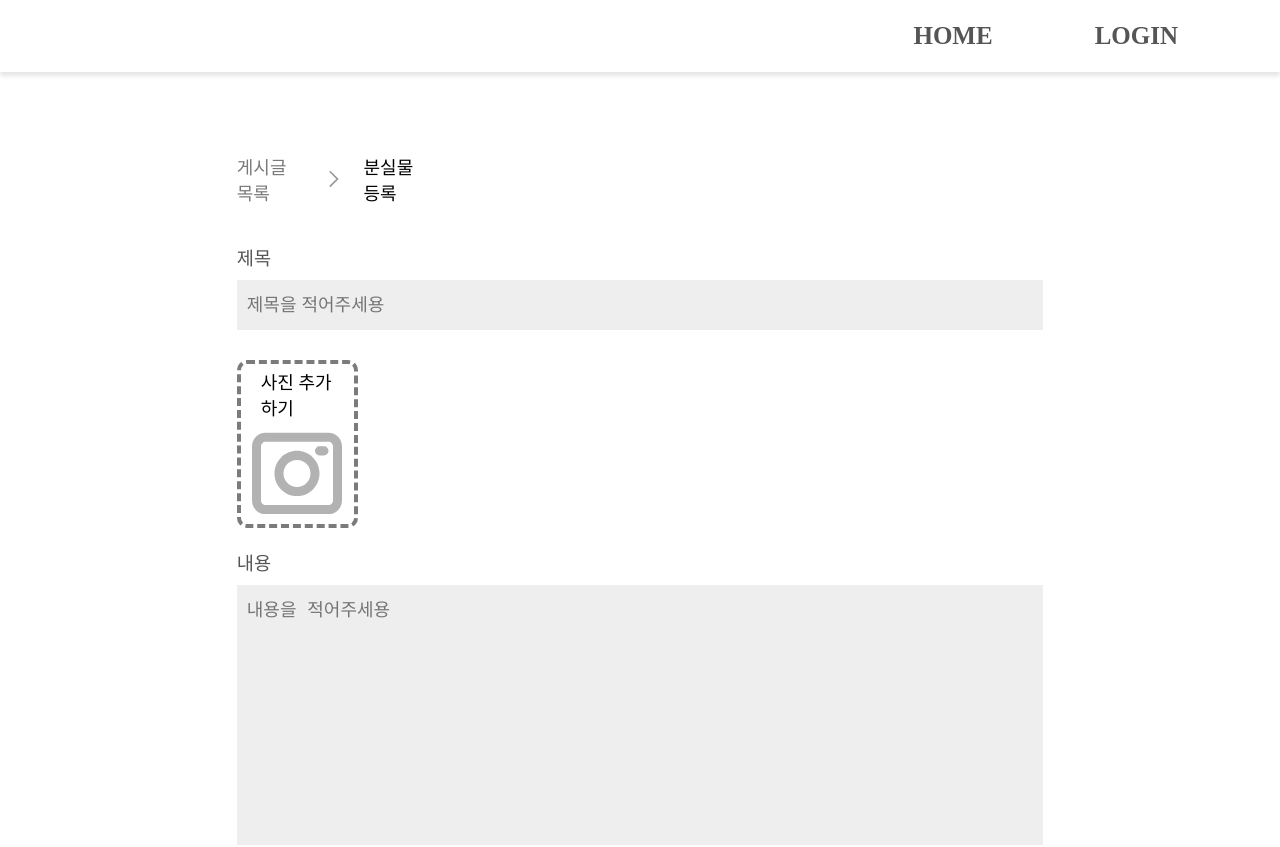
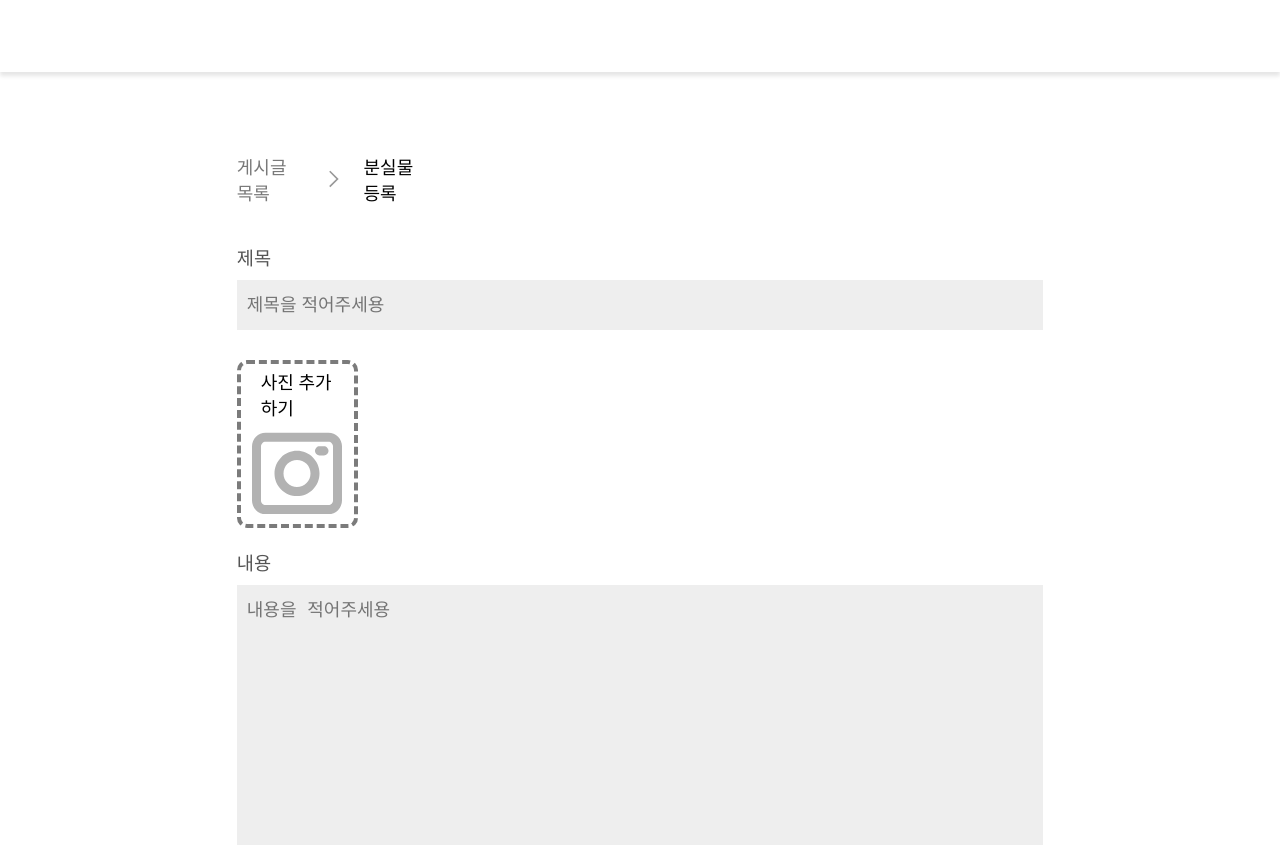
Before and after one commit to Gram-Doffice/Doffice_FE, a React (Vite) app: page /write-lost in a window 1280 px wide. Shown: the top 847 px of the page. Built offline with nearby package versions, Linux system fonts and the light colour scheme.

Commit message:
헤더 수정

```diff
--- /dev/null
+++ b/src/components/Header.jsx
@@ -0,0 +1,35 @@
+import React from 'react'
+import styled from "@emotion/styled";
+import { useNavigate } from "react-router-dom";
+
+const Header = () => {
+  const navigate = useNavigate();
+  return (
+    <Container>
+      <HeaderTextBox>
+        <HeaderText onClick={() => navigate("/")}>HOME</HeaderText>
+        <HeaderText onClick={() => navigate("/login")}>LOGIN</HeaderText>
+      </HeaderTextBox>
+    </Container>
+  );
+}
+const Container = styled.div`
+  width: 100%;
+  height: 75px;
+  box-shadow: 0 4px 4px rgba(0, 0, 0, 0.1);
+  display: flex;
+  justify-content: flex-end;
+  align-items: center;
+  margin-bottom: 49px;
+`;
+
+const HeaderTextBox = styled.div``;
+
+const HeaderText = styled.span`
+  font-size: 25px;
+  font-weight: bold;
+  margin-right: 102px;
+  color: #555555;
+  cursor: pointer;
+`;
+export default Header
--- a/src/pages/CheckLost.jsx
+++ b/src/pages/CheckLost.jsx
@@ -3,6 +3,7 @@ import styled from "@emotion/styled";
 import { useNavigate } from "react-router-dom";
 import Picture from "../assets/arrow.svg";
 import Picture2 from "../assets/lostimg.svg";
+import Header from "../components/Header";
 
 const CheckList = () => {
   const navigate = useNavigate();
@@ -10,12 +11,7 @@ const CheckList = () => {
 
   return (
     <Body>
-      <Header>
-        <HeaderTextBox>
-          <HeaderText onClick={() => navigate("/")}>HOME</HeaderText>
-          <HeaderText onClick={() => navigate("/Login")}>LOGIN</HeaderText>
-        </HeaderTextBox>
-      </Header>
+      <Header/>
       <SecondContainer>
         <MainBox>
           <TextList>
@@ -79,25 +75,7 @@ const Body = styled.div`
   height: 100vh;
   margin-bottom: 174px;
 `;
-const Header = styled.div`
-  width: 100%;
-  height: 8%;
-  box-shadow: 0 4px 4px rgba(0, 0, 0, 0.1);
-  display: flex;
-  justify-content: flex-end;
-  align-items: center;
-  margin-bottom: 49px;
-`;
 
-const HeaderTextBox = styled.div``;
-
-const HeaderText = styled.span`
-  font-size: 25px;
-  font-weight: bold;
-  margin-right: 102px;
-  color: #555555;
-  cursor: pointer;
-`;
 
 const SecondContainer = styled.div`
   display: flex;
--- a/src/pages/CheckNotice.jsx
+++ b/src/pages/CheckNotice.jsx
@@ -2,6 +2,7 @@ import React, { useState } from "react";
 import styled from "@emotion/styled";
 import { useNavigate } from "react-router-dom";
 import Picture from "../assets/arrow.svg";
+import Header from "../components/Header";
 
 const CheckNotice = () => {
   const navigate = useNavigate();
@@ -9,12 +10,7 @@ const CheckNotice = () => {
 
   return (
     <Body>
-      <Header>
-        <HeaderTextBox>
-          <HeaderText onClick={() => navigate("/")}>HOME</HeaderText>
-          <HeaderText onClick={() => navigate("/login")}>LOGIN</HeaderText>
-        </HeaderTextBox>
-      </Header>
+      <Header/>
       <SecondContainer>
         <MainBox>
           <TextList>
@@ -71,25 +67,7 @@ const Body = styled.div`
   width: 100%;
   height: 100vh;
 `;
-const Header = styled.div`
-  width: 100%;
-  height: 8%;
-  box-shadow: 0 4px 4px rgba(0, 0, 0, 0.1);
-  display: flex;
-  justify-content: flex-end;
-  align-items: center;
-  margin-bottom: 49px;
-`;
 
-const HeaderTextBox = styled.div``;
-
-const HeaderText = styled.span`
-  font-size: 25px;
-  font-weight: bold;
-  margin-right: 102px;
-  color: #555555;
-  cursor: pointer;
-`;
 
 const SecondContainer = styled.div`
   display: flex;
--- a/src/pages/Login.jsx
+++ b/src/pages/Login.jsx
@@ -1,24 +1,15 @@
 import React from "react";
 import styled from "@emotion/styled";
-import { useNavigate } from "react-router-dom";
 import eye from "../assets/eye.svg";
+import Header from "../components/Header";
 
 
 
 
 const Login = () => {
-
-    const navigate = useNavigate();
-
-
   return (
     <Body>
-      <Header>
-        <HeaderTextBox>
-          <HeaderText onClick={() => navigate("/")}>HOME</HeaderText>
-          <HeaderText onClick={() => navigate("/login")}>LOGIN</HeaderText>
-        </HeaderTextBox>
-      </Header>
+      <Header/>
       <LogIn_Box>
         <Login_Text>로그인</Login_Text>
         <Id_Input_Box
@@ -43,25 +34,6 @@ const Body = styled.div`
   height: 900px;
 `;
 
-const Header = styled.div`
-  width: 100%;
-  height: 8%;
-  box-shadow: 0 4px 4px rgba(0, 0, 0, 0.1);
-  display: flex;
-  justify-content: flex-end;
-  align-items: center;
-  margin-bottom: 49px;
-`;
-
-const HeaderTextBox = styled.div``;
-
-const HeaderText = styled.span`
-  font-size: 25px;
-  font-weight: bold;
-  margin-right: 102px;
-  color: #555555;
-  cursor: pointer;
-`;
 
 const LogIn_Box = styled.div`
   width: 26%;
--- a/src/pages/LostList.jsx
+++ b/src/pages/LostList.jsx
@@ -1,6 +1,7 @@
 import React, { useState } from "react";
 import styled from "@emotion/styled";
 import { useNavigate } from "react-router-dom";
+import Header from "../components/Header";
 
 const LostList = () => {
   const navigate = useNavigate();
@@ -14,12 +15,7 @@ const LostList = () => {
 
   return (
     <Body>
-      <Header>
-        <HeaderTextBox>
-          <HeaderText onClick={() => navigate("/")}>HOME</HeaderText>
-          <HeaderText onClick={() => navigate("/login")}>LOGIN</HeaderText>
-        </HeaderTextBox>
-      </Header>
+      <Header/>
       <SecondContainer>
         <MainBox>
           <ListText>게시물 목록</ListText>
@@ -64,27 +60,10 @@ const LostList = () => {
 };
 
 const Body = styled.div`
-  width: 100vw;
+  width: 100%;
   height: 900px;
 `;
-const Header = styled.div`
-  width: 100%;
-  height: 8%;
-  box-shadow: 0 4px 4px rgba(0, 0, 0, 0.1);
-  display: flex;
-  justify-content: flex-end;
-  align-items: center;
-  margin-bottom: 49px;
-`;
-const HeaderTextBox = styled.div``;
 
-const HeaderText = styled.span`
-  font-size: 25px;
-  font-weight: bold;
-  margin-right: 102px;
-  color: #555555;
-  cursor: pointer;
-`;
 
 const SecondContainer = styled.div`
   display: flex;
--- a/src/pages/Modify_Lost.jsx
+++ b/src/pages/Modify_Lost.jsx
@@ -4,6 +4,7 @@ import arrow from "../assets/arrow.svg";
 import test from "../assets/Qkzb.jpg"
 import { useNavigate } from "react-router-dom";
 import trashcan from "../assets/trash-solid (1) 1.svg"
+import Header from "../components/Header";
 
 const Write_Notice = () => {
 
@@ -15,12 +16,7 @@ const Write_Notice = () => {
 
   return (
     <Body>
-      <Header>
-        <HeaderTextBox>
-          <HeaderText onClick={() => navigate("/")}>HOME</HeaderText>
-          <HeaderText onClick={() => navigate("/login")}>LOGIN</HeaderText>
-        </HeaderTextBox>
-      </Header>
+      <Header/>
       <Main>
         <Container>
           <Page_move>
@@ -73,25 +69,6 @@ const Body = styled.div`
   height: 900px;
 `;
 
-const Header = styled.div`
-  width: 100%;
-  height: 8%;
-  box-shadow: 0 4px 4px rgba(0, 0, 0, 0.1);
-  display: flex;
-  justify-content: flex-end;
-  align-items: center;
-  margin-bottom: 49px;
-`;
-
-const HeaderTextBox = styled.div``;
-
-const HeaderText = styled.span`
-  font-size: 25px;
-  font-weight: bold;
-  margin-right: 102px;
-  color: #555555;
-  cursor: pointer;
-`;
 
 const Main = styled.div`
   width: 100%;
--- a/src/pages/Modify_Notice.jsx
+++ b/src/pages/Modify_Notice.jsx
@@ -9,12 +9,7 @@ const Write_Notice = () => {
 
   return (
     <Body>
-      <Header>
-        <HeaderTextBox>
-          <HeaderText onClick={() => navigate("/")}>HOME</HeaderText>
-          <HeaderText onClick={() => navigate("/login")}>LOGIN</HeaderText>
-        </HeaderTextBox>
-      </Header>
+      <Header/>
       <Main>
         <Container>
         <Page_move>
@@ -59,15 +54,6 @@ const Header = styled.div`
   margin-bottom: 49px;
 `;
 
-const HeaderTextBox = styled.div``;
-
-const HeaderText = styled.span`
-  font-size: 25px;
-  font-weight: bold;
-  margin-right: 102px;
-  color: #555555;
-  cursor: pointer;
-`;
 
 const Main = styled.div`
     width: 100%;
--- a/src/pages/NoticeList.jsx
+++ b/src/pages/NoticeList.jsx
@@ -1,6 +1,7 @@
 import React, { useState } from "react";
 import styled from "@emotion/styled";
 import { useNavigate } from "react-router-dom";
+import Header from "../components/Header";
 
 const NoticeList = () => {
   const navigate = useNavigate();
@@ -14,12 +15,7 @@ const NoticeList = () => {
 
   return (
     <Body>
-      <Header>
-        <HeaderTextBox>
-          <HeaderText onClick={() => navigate("/")}>HOME</HeaderText>
-          <HeaderText onClick={() => navigate("/login")}>LOGIN</HeaderText>
-        </HeaderTextBox>
-      </Header>
+      <Header/>
       <SecondContainer>
         <MainBox>
           <ListText>게시물 목록</ListText>
@@ -67,24 +63,7 @@ const Body = styled.div`
   width: 100%;
   height: 900px;
 `;
-const Header = styled.div`
-  width: 100%;
-  height: 8%;
-  box-shadow: 0 4px 4px rgba(0, 0, 0, 0.1);
-  display: flex;
-  justify-content: flex-end;
-  align-items: center;
-  margin-bottom: 49px;
-`;
-const HeaderTextBox = styled.div``;
 
-const HeaderText = styled.span`
-  font-size: 25px;
-  font-weight: bold;
-  margin-right: 102px;
-  color: #555555;
-  cursor: pointer;
-`;
 
 const SecondContainer = styled.div`
   display: flex;
--- a/src/pages/PostList.jsx
+++ b/src/pages/PostList.jsx
@@ -1,6 +1,7 @@
 import React, { useState } from "react";
 import styled from "@emotion/styled";
 import { useNavigate } from "react-router-dom";
+import Header from "../components/Header";
 
 const PostList = () => {
   const navigate = useNavigate();
@@ -14,12 +15,7 @@ const PostList = () => {
 
   return (
     <Body>
-      <Header>
-        <HeaderTextBox>
-          <HeaderText onClick={() => navigate("/")}>HOME</HeaderText>
-          <HeaderText onClick={() => navigate("/login")}>LOGIN</HeaderText>
-        </HeaderTextBox>
-      </Header>
+      <Header/>
       <SecondContainer>
         <MainBox>
           <ListText>게시물 목록</ListText>
@@ -71,24 +67,7 @@ const Body = styled.div`
   height: 900px;
   margin-bottom: 174px;
 `;
-const Header = styled.div`
-  width: 100%;
-  height: 8%;
-  box-shadow: 0 4px 4px rgba(0, 0, 0, 0.1);
-  display: flex;
-  justify-content: flex-end;
-  align-items: center;
-  margin-bottom: 49px;
-`;
-const HeaderTextBox = styled.div``;
 
-const HeaderText = styled.span`
-  font-size: 25px;
-  font-weight: bold;
-  margin-right: 102px;
-  color: #555555;
-  cursor: pointer;
-`;
 
 const SecondContainer = styled.div`
   display: flex;
--- a/src/pages/Write_Lost.jsx
+++ b/src/pages/Write_Lost.jsx
@@ -10,12 +10,7 @@ const Write_Notice = () => {
 
   return (
     <Body>
-      <Header>
-        <HeaderTextBox>
-          <HeaderText onClick={() => navigate("/")}>HOME</HeaderText>
-          <HeaderText onClick={() => navigate("/login")}>LOGIN</HeaderText>
-        </HeaderTextBox>
-      </Header>
+      <Header/>
       <Main>
         <Container>
           <Page_move>
@@ -69,15 +64,6 @@ const Header = styled.div`
   margin-bottom: 49px;
 `;
 
-const HeaderTextBox = styled.div``;
-
-const HeaderText = styled.span`
-  font-size: 25px;
-  font-weight: bold;
-  margin-right: 102px;
-  color: #555555;
-  cursor: pointer;
-`;
 
 const Main = styled.div`
   width: 100%;
--- a/src/pages/Write_Notice.jsx
+++ b/src/pages/Write_Notice.jsx
@@ -2,18 +2,14 @@ import React from "react";
 import styled from "@emotion/styled";
 import arrow from "../assets/arrow.svg"
 import { Navigate, useNavigate } from "react-router-dom";
+import Header from "../components/Header";
 
 const Write_Notice = () => {
 
     const navigate = useNavigate();
   return (
     <Body>
-      <Header>
-        <HeaderTextBox>
-          <HeaderText onClick={() => navigate("/")}>HOME</HeaderText>
-          <HeaderText onClick={() => navigate("/login")}>LOGIN</HeaderText>
-        </HeaderTextBox>
-      </Header>
+      <Header/>
       <Main>
         <Container>
         <Page_move>
@@ -48,25 +44,6 @@ const Body = styled.div`
   height: 900px;
 `;
 
-const Header = styled.div`
-  width: 100%;
-  height: 8%;
-  box-shadow: 0 4px 4px rgba(0, 0, 0, 0.1);
-  display: flex;
-  justify-content: flex-end;
-  align-items: center;
-  margin-bottom: 49px;
-`;
-
-const HeaderTextBox = styled.div``;
-
-const HeaderText = styled.span`
-  font-size: 25px;
-  font-weight: bold;
-  margin-right: 102px;
-  color: #555555;
-  cursor: pointer;
-`;
 
 const Main = styled.div`
     width: 100%;
```
